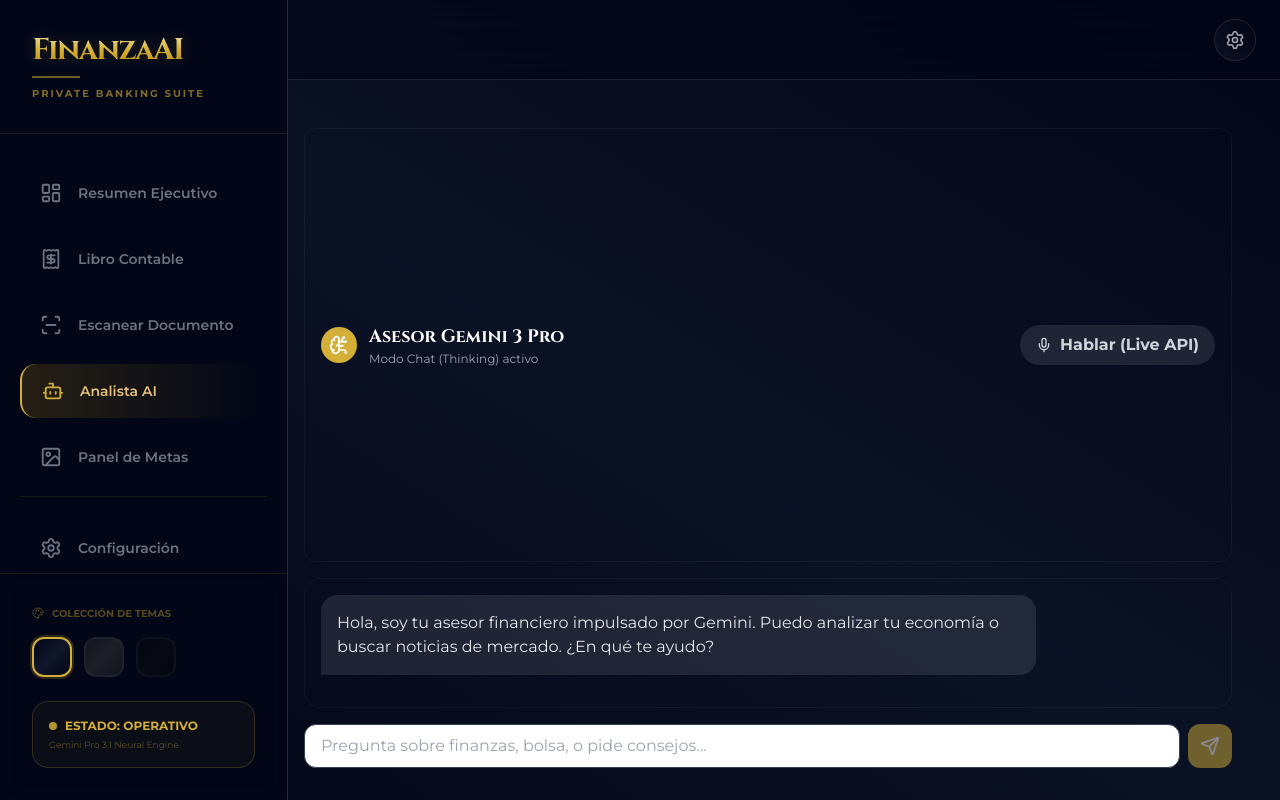
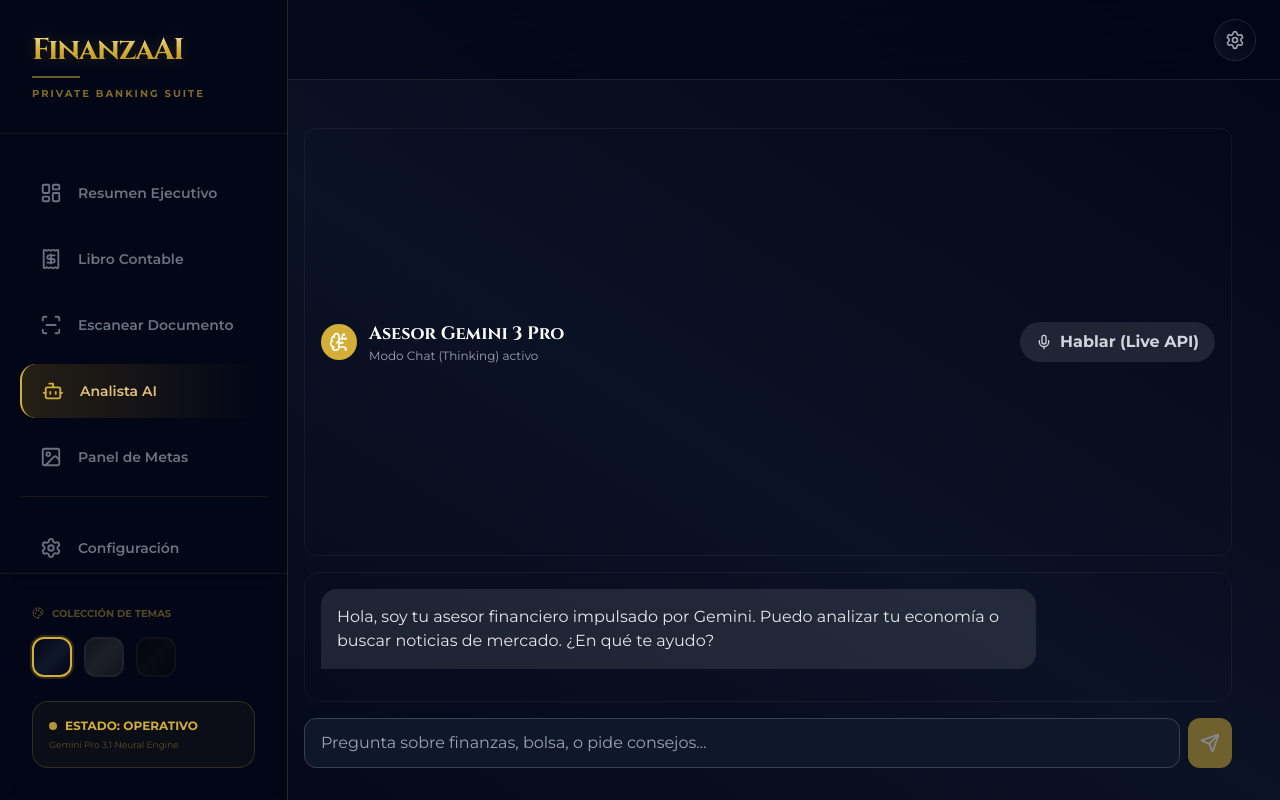
Before and after one commit to publicidadxacarlos-cell/FinanzaAI, a React (Vite) app: page / in a window 1280 px wide. Both pictures are taken after a click on the button "Analista AI". Built offline with nearby package versions, Linux system fonts and the light colour scheme; no server answers; a web font is replaced by a local one.

Commit message:
Fix final: visibilidad Asesor y limpieza de consola

```diff
--- a/index.html
+++ b/index.html
@@ -3,7 +3,8 @@
   <head>
     <meta charset="UTF-8" />
     <meta name="viewport" content="width=device-width, initial-scale=1.0, maximum-scale=1.0, user-scalable=no, viewport-fit=cover" />
-    <meta name="apple-mobile-web-app-capable" content="yes">
+
+    <meta name="mobile-web-app-capable" content="yes">
     <meta name="apple-mobile-web-app-status-bar-style" content="black-translucent">
     <meta name="apple-mobile-web-app-title" content="FinanzaAI">
     <meta name="theme-color" content="#020617">
@@ -39,7 +40,6 @@
       }
     </script>
     <style>
-      /* --- SOLUCIÓN ÚLTIMO RECURSO: SOBREDIMENSIÓN --- */
       :root {
         background-color: #020617;
       }
@@ -55,8 +55,7 @@
         -webkit-tap-highlight-color: transparent;
         background-color: #020617;
         width: 100%;
-        /* Estiramos el cuerpo un 5% más para que "entre" bajo el marco del móvil */
-        height: 105%;
+        height: 100%; /* Ajustado al 100% para evitar saltos raros */
         overflow: hidden;
         position: fixed;
         top: 0;
@@ -64,7 +63,6 @@
         overscroll-behavior: none;
         padding-bottom: env(safe-area-inset-bottom);
       }
-      /* ------------------------------------- */
 
       /* Scrollbars elegantes */
       ::-webkit-scrollbar { width: 4px; height: 4px; }
@@ -73,17 +71,20 @@
 
       #root {
         background-color: #020617;
-        height: 100vh; /* El root se queda al 100 para no mover los botones */
+        height: 100vh;
         width: 100%;
       }
 
       .theme-executive { font-family: 'Montserrat', sans-serif; }
       .theme-executive .font-executive { font-family: 'Cinzel', serif; }
 
+      /* Corregido para evitar error de consola de background-clip */
       .gold-text-gradient {
         background: linear-gradient(to bottom, #f3e5ab 0%, #d4af37 50%, #b8860b 100%);
+        background-clip: text;
         -webkit-background-clip: text;
         -webkit-text-fill-color: transparent;
+        color: #d4af37; /* Fallback */
         filter: drop-shadow(0 0 8px rgba(212, 175, 55, 0.2));
       }
 
@@ -107,8 +108,7 @@
       }
     }
     </script>
-    <link rel="stylesheet" href="/index.css">
-  </head>
+    </head>
   <body class="bg-midnight text-white font-sans antialiased overflow-hidden selection:bg-gold-500 selection:text-black min-h-screen fixed inset-0">
     <div id="root"></div>
     <script type="module" src="/src/index.tsx"></script>
--- a/src/pages/Assistant.tsx
+++ b/src/pages/Assistant.tsx
@@ -181,8 +181,8 @@
   onChange={(e) => setInput(e.target.value)}
   onKeyDown={(e) => e.key === 'Enter' && handleSend()}
   placeholder="Pregunta sobre finanzas, bolsa, o pide consejos..."
-          disabled={isLive} // Disable text input during live voice mode to avoid confusion
-          className="flex-1 bg-dark border border-gray-700 rounded-xl px-4 text-white focus:outline-none focus:border-white/50 disabled:opacity-50"
+  disabled={isLive}
+  className="flex-1 bg-slate-900 border border-gray-700 rounded-xl px-4 py-3 text-white focus:outline-none focus:border-white/50 disabled:opacity-50"
 />
         <button
           onClick={handleSend}
--- a/src/services/geminiService.ts
+++ b/src/services/geminiService.ts
@@ -8,7 +8,7 @@
 } from "@google/genai";
 
 // Clave de API centralizada
-const API_KEY = import.meta.env.VITE_GOOGLE_GENAI_API_KEY;
+const API_KEY = (import.meta as any).env.VITE_GOOGLE_GENAI_API_KEY;
 
 // ---------------------------------------------------------
 // Helpers para Audio/Video
@@ -117,7 +117,7 @@
 export const getFinancialAdvice = async (history: {role: string, text: string}[], message: string) => {
   const ai = new GoogleGenAI({ apiKey: API_KEY });
   const response = await ai.models.generateContent({
-    model: 'gemini-3-pro-preview',
+    model: 'gemini-1.5-flash',
     contents: [...history.map(h => ({ role: h.role === 'user' ? 'user' : 'model', parts: [{ text: h.text }] })), { role: 'user', parts: [{ text: message }] }],
     config: {
         systemInstruction: "Eres un asesor financiero de alto nivel. Sé elegante, breve y muy útil."
@@ -130,7 +130,7 @@
 export const getMarketNews = async (query: string): Promise<GenerateContentResponse> => {
   const ai = new GoogleGenAI({ apiKey: API_KEY });
   const response = await ai.models.generateContent({
-    model: 'gemini-3-pro-preview',
+    model: 'gemini-1.5-flash',
     contents: query,
     config: { tools: [{ googleSearch: {} }] },
   });
```
Lines whose indentation alone changed are shown as unchanged.
